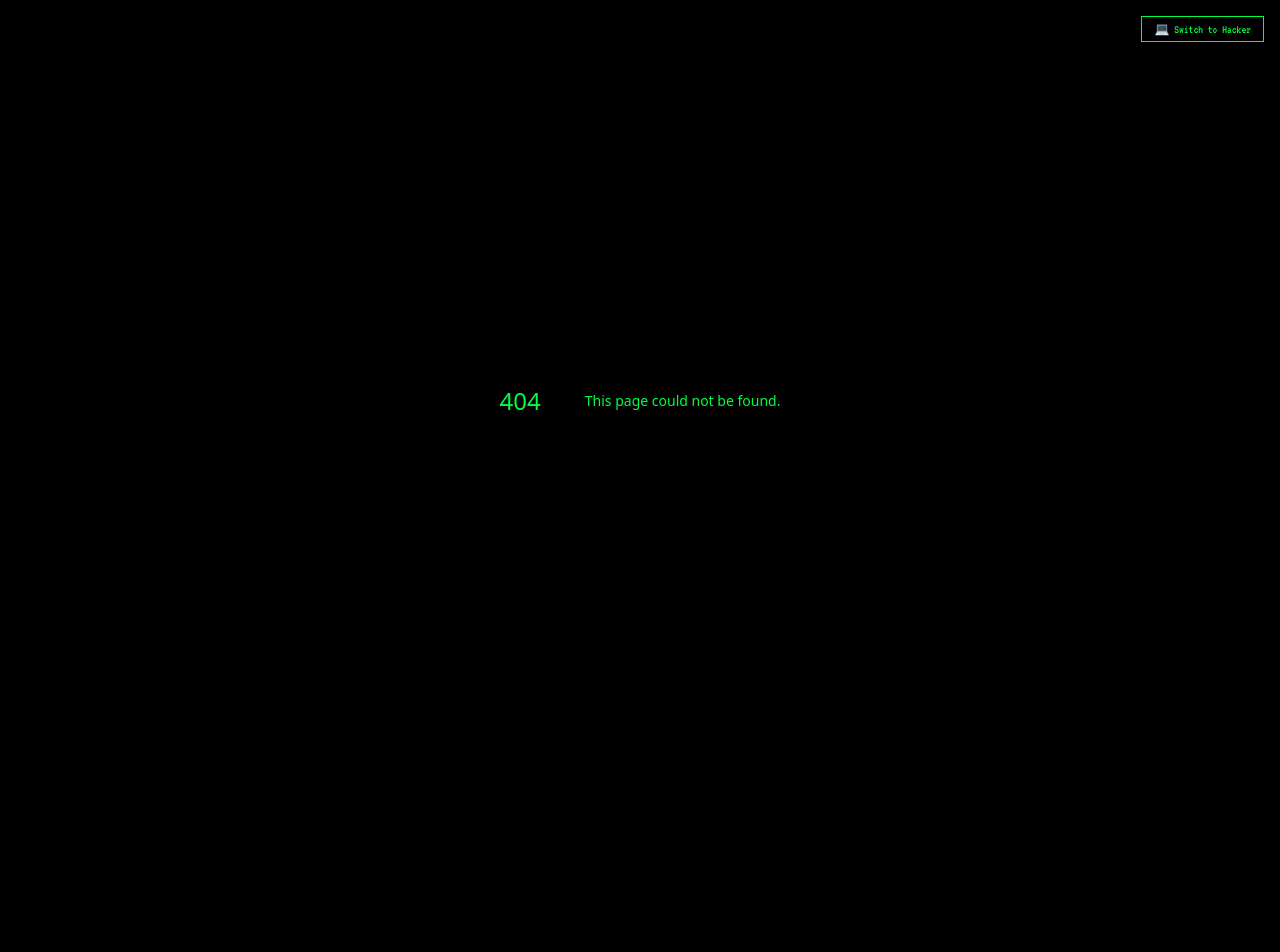
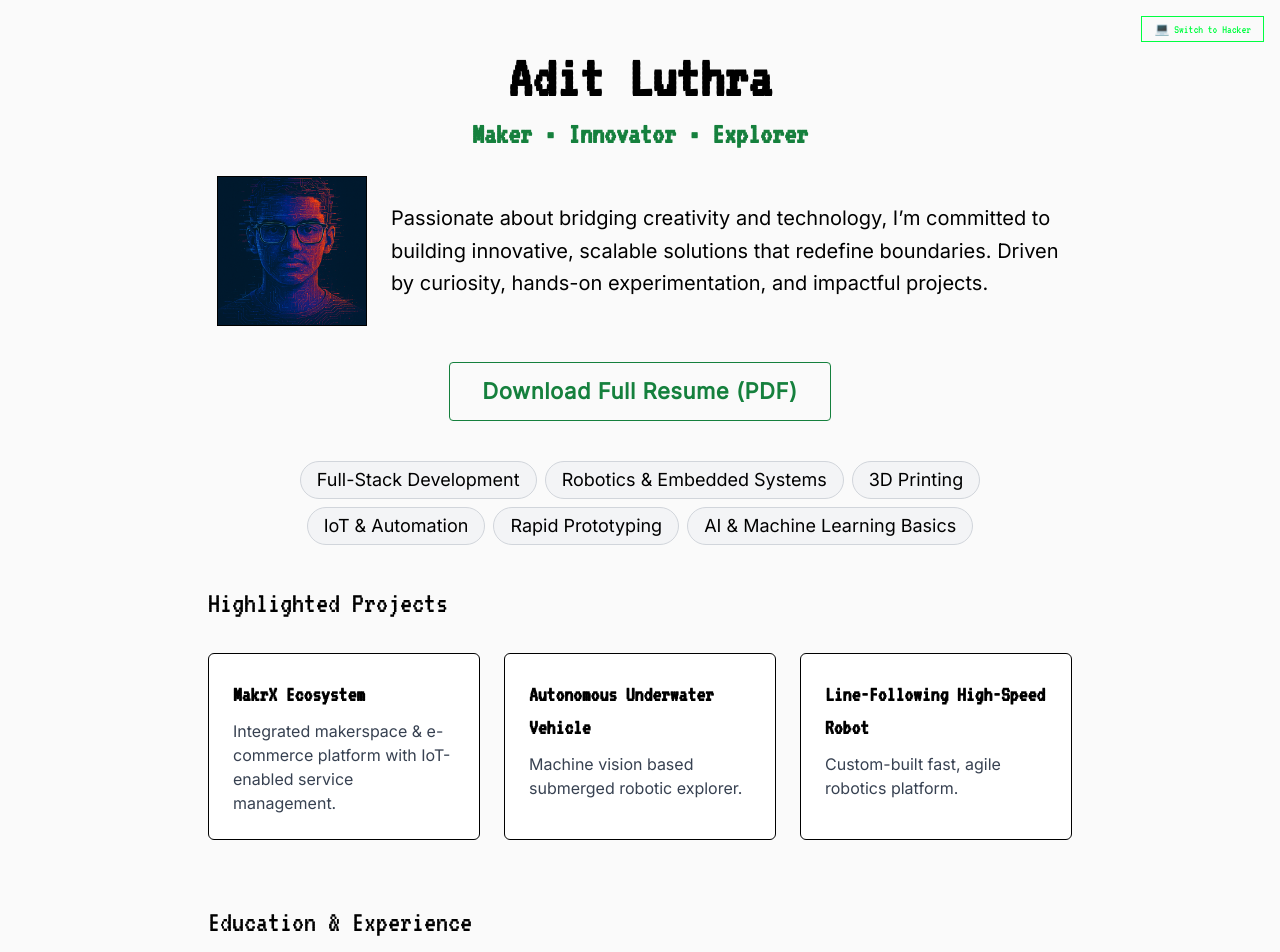
Before and after one commit to AditLuthra/aditluthra.com, a Next.js app: page /manifest in a window 1280 px wide. Before the commit this address had no page. Shown: the top 952 px of the page. Before the commit the page ends 800 px from the top, so only its background shows below. Built offline with nearby package versions, Linux system fonts and the light colour scheme; no server answers.

Commit message:
Added secret page

```diff
--- /dev/null
+++ b/src/app/manifest/layout.tsx
@@ -0,0 +1,21 @@
+import "../../styles/globals.css";
+import { inter, vt323 } from "@/fonts";
+
+export const metadata = {
+  title: "Adit Luthra — Manifest",
+  description: "Download Adit's resume and explore projects.",
+};
+
+export default function ManifestLayout({
+  children,
+}: {
+  children: React.ReactNode;
+}) {
+  return (
+    <html lang="en" className={`${vt323.variable} ${inter.variable}`}>
+      <body className="bg-[#FAFAFA] text-black font-sans">
+        {children}
+      </body>
+    </html>
+  );
+}
--- /dev/null
+++ b/src/app/manifest/page.tsx
@@ -0,0 +1,126 @@
+import Image from "next/image";
+import manualProjects from "@/content/projects.json";
+import { vt323, inter } from "@/fonts";
+
+interface Project {
+  id: string;
+  name: string;
+  description: string;
+  url: string;
+  source: "github" | "manual";
+  stars?: number | null;
+  tags?: string[];
+}
+
+async function fetchGitHubProjects(): Promise<Project[]> {
+  try {
+    const res = await fetch(`/api/github/projects`, { cache: "no-store" });
+    if (!res.ok) throw new Error("GitHub API error");
+    return await res.json();
+  } catch (err) {
+    console.error("GitHub fetch failed:", err);
+    return [];
+  }
+}
+
+export default async function ManifestPage() {
+  const githubProjects = await fetchGitHubProjects();
+  const projects: Project[] = [
+    ...manualProjects.map((proj) => ({ ...proj, source: "manual" as const })),
+    ...githubProjects,
+  ];
+
+  return (
+    <main className={`${vt323.variable} ${inter.variable} bg-[#FAFAFA] text-black`}>
+      <div className="max-w-4xl mx-auto px-4 py-10">
+
+        {/* Big Pixel Title */}
+        <h1 className="text-6xl font-bold font-pixel text-center mb-2 mt-2">Adit Luthra</h1>
+        <p className="text-green-700 text-3xl font-pixel font-semibold text-center mb-6">
+          Maker • Innovator • Explorer
+        </p>
+
+        {/* Avatar + Bio Row */}
+        <div className="flex flex-col items-center w-full">
+          <div className="flex flex-col sm:flex-row items-center w-full justify-center mb-6 gap-6">
+            <Image
+              src="/images/adit-avatar.png"
+              alt="Adit Avatar"
+              width={150}
+              height={150}
+              className="border border-black"
+            />
+            <p className="text-xl font-sans leading-relaxed max-w-2xl text-center sm:text-left">
+              Passionate about bridging creativity and technology, I’m committed to building innovative,
+              scalable solutions that redefine boundaries. Driven by curiosity, hands-on experimentation,
+              and impactful projects.
+            </p>
+          </div>
+          <a
+            href="/adit-luthra-resume.pdf"
+            download
+            className="inline-block text-[22px] mt-3 px-8 py-3 border border-green-700 text-green-700 rounded hover:bg-green-700 hover:text-white transition font-bold tracking-wide"
+          >
+            Download Full Resume (PDF)
+          </a>
+        </div>
+
+        {/* Skills */}
+        <section className="flex flex-wrap justify-center gap-2 text-lg font-sans my-10">
+          {[
+            "Full-Stack Development",
+            "Robotics & Embedded Systems",
+            "3D Printing",
+            "IoT & Automation",
+            "Rapid Prototyping",
+            "AI & Machine Learning Basics",
+          ].map((skill) => (
+            <span
+              key={skill}
+              className="px-4 py-1 bg-gray-100 border border-gray-300 rounded-full"
+            >
+              {skill}
+            </span>
+          ))}
+        </section>
+
+        {/* Projects */}
+        <section className="mb-16">
+          <h2 className="text-3xl font-pixel mb-8 text-left">Highlighted Projects</h2>
+          <div className="grid grid-cols-1 md:grid-cols-3 gap-6">
+            {projects.map((proj) => (
+              <a
+                key={proj.id}
+                href={proj.url || "#"}
+                target="_blank"
+                rel="noopener noreferrer"
+                className="border border-black rounded-md p-6 bg-white hover:shadow-md transition flex flex-col"
+              >
+                <h3 className="font-bold text-[22px] font-pixel">{proj.name}</h3>
+                <p className="mt-2 text-base text-gray-700 font-sans">{proj.description}</p>
+                {proj.source === "github" && proj.stars !== null && (
+                  <p className="mt-2 text-xs text-gray-500 font-sans">⭐ {proj.stars} GitHub</p>
+                )}
+              </a>
+            ))}
+          </div>
+        </section>
+
+        {/* Education & Experience */}
+        <section className="text-left mt-10">
+          <h2 className="text-3xl font-pixel mb-6">Education & Experience</h2>
+          <div className="space-y-6 text-xl font-sans">
+            <div>
+              <p className="font-bold font-pixel text-xl mb-1">🎓 Punjab Engineering College (PEC)</p>
+              <p>B.Tech. Electrical Engineering</p>
+            </div>
+            <div>
+              <p className="font-bold font-pixel text-xl mb-1">💼 Botness Technologies Pvt. Ltd.</p>
+              <p>Founder – Since 2024</p>
+            </div>
+          </div>
+        </section>
+      </div>
+    </main>
+  );
+}
--- a/src/components/TerminalUI.tsx
+++ b/src/components/TerminalUI.tsx
@@ -148,6 +148,12 @@ export default function TerminalUI() {
         }
         break;
       }
+      case "manifest": {
+        addLine("📂 Hello companies and recruiters — you’ve unlocked Adit’s secret manifest page.");
+        window.open("/manifest", "_blank");
+        break;
+      }
+
 
       default:
         addLine(<div className="text-red-400">❌ Command not found: {command}</div>);
--- a/src/components/VisualContactCard.tsx
+++ b/src/components/VisualContactCard.tsx
@@ -1,6 +1,14 @@
 "use client";
 
 import { useState } from "react";
+import {
+  FaGithub,
+  FaLinkedin,
+  FaXTwitter,  // Updated icon from react-icons
+  FaEnvelope,
+  FaInstagram,
+  FaYoutube,
+} from "react-icons/fa6";  // Updated import for newer icons
 
 export default function VisualContactCard() {
   const [form, setForm] = useState({ name: "", message: "" });
@@ -14,11 +22,47 @@ export default function VisualContactCard() {
     window.location.href = mailtoLink;
   };
 
+  const socials = [
+    {
+      icon: <FaGithub />,
+      label: "GitHub",
+      href: "https://github.com/aditluthra",
+    },
+    {
+      icon: <FaLinkedin />,
+      label: "LinkedIn",
+      href: "https://linkedin.com/in/aditluthra",
+    },
+    {
+      icon: <FaXTwitter />,
+      label: "X (Twitter)",
+      href: "https://x.com/aditluthra",
+    },
+    {
+      icon: <FaInstagram />,
+      label: "Instagram",
+      href: "https://instagram.com/aditluthra",
+    },
+    {
+      icon: <FaYoutube />,
+      label: "YouTube",
+      href: "https://youtube.com/@aditluthra",
+    },
+    {
+      icon: <FaEnvelope />,
+      label: "Email",
+      href: "mailto:adit@makrx.org",
+    },
+  ];
+
   return (
+    <div className="max-w-3xl mx-auto space-y-8 text-terminal-green font-pixel">
+      {/* Contact Form */}
       <form
         onSubmit={handleSubmit}
-      className="max-w-lg mx-auto border border-terminal-green p-6 rounded-xl bg-[#1a1a1a]"
+        className="border border-terminal-green p-6 rounded-xl bg-[#1a1a1a]"
       >
+        <h2 className="text-terminal-neon text-xl mb-4">✍️ Say Hello</h2>
         <label className="block mb-4 text-sm">
           Name:
           <input
@@ -51,5 +95,25 @@ export default function VisualContactCard() {
           </p>
         )}
       </form>
+
+      {/* Social Icons */}
+      <div className="border border-terminal-green p-4 rounded-lg bg-[#111]">
+        <h2 className="text-terminal-neon text-xl mb-2">🔗 Find me online</h2>
+        <div className="flex flex-wrap justify-center gap-4 text-lg md:text-2xl">
+          {socials.map((link) => (
+            <a
+              key={link.href}
+              href={link.href}
+              target="_blank"
+              rel="noopener noreferrer"
+              className="flex items-center gap-2 border border-terminal-green px-4 py-2 rounded-md hover:bg-terminal-neon hover:text-black transition"
+            >
+              {link.icon}
+              <span className="hidden sm:inline">{link.label}</span>
+            </a>
+          ))}
+        </div>
+      </div>
+    </div>
   );
 }
--- a/src/content/projects.json
+++ b/src/content/projects.json
@@ -1,3 +1,29 @@
 [
-
+  {
+    "id": "resume-1",
+    "name": "MakrX Ecosystem",
+    "description": "Integrated makerspace & e-commerce platform with IoT-enabled service management.",
+    "url": "https://makrx.org",
+    "source": "manual",
+    "stars": null,
+    "tags": ["IoT", "Automation"]
+  },
+  {
+    "id": "resume-2",
+    "name": "Autonomous Underwater Vehicle",
+    "description": "Machine vision based submerged robotic explorer.",
+    "url": "",
+    "source": "manual",
+    "stars": null,
+    "tags": ["Robotics"]
+  },
+  {
+    "id": "resume-3",
+    "name": "Line-Following High-Speed Robot",
+    "description": "Custom-built fast, agile robotics platform.",
+    "url": "",
+    "source": "manual",
+    "stars": null,
+    "tags": ["Embedded"]
+  }
 ]
--- a/tailwind.config.ts
+++ b/tailwind.config.ts
@@ -5,7 +5,8 @@ const config: Config = {
   theme: {
     extend: {
       fontFamily: {
-        pixel: ["var(--font-vt323)", "monospace"],
+        pixel: ["var(--font-vt323)", "monospace"], // For pixel headings
+        sans: ["var(--font-inter)", "ui-sans-serif", "system-ui"], // For body content
       },
       colors: {
         "terminal-green": "#00FF41",
@@ -18,7 +19,7 @@ const config: Config = {
         "project-blue": "#0D1A2D",
       },
       animation: {
-        blink: "blink 1.2s infinite",
+        blink: "blink 1.2s step-end infinite",
       },
       keyframes: {
         blink: {
@@ -29,7 +30,7 @@ const config: Config = {
     },
   },
   plugins: [
-    require("@tailwindcss/typography"), // ✅ Enable prose styles for markdown
+    require("@tailwindcss/typography"), // Optional: for Markdown rendering
   ],
 };
 
```
Lines whose indentation alone changed are shown as unchanged.
